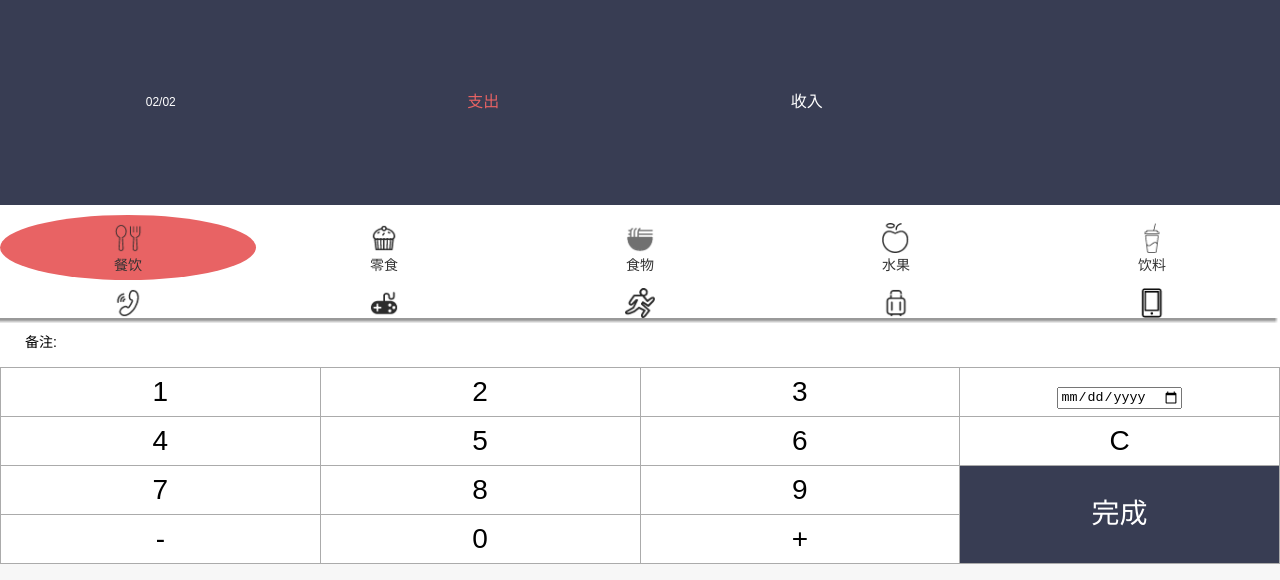
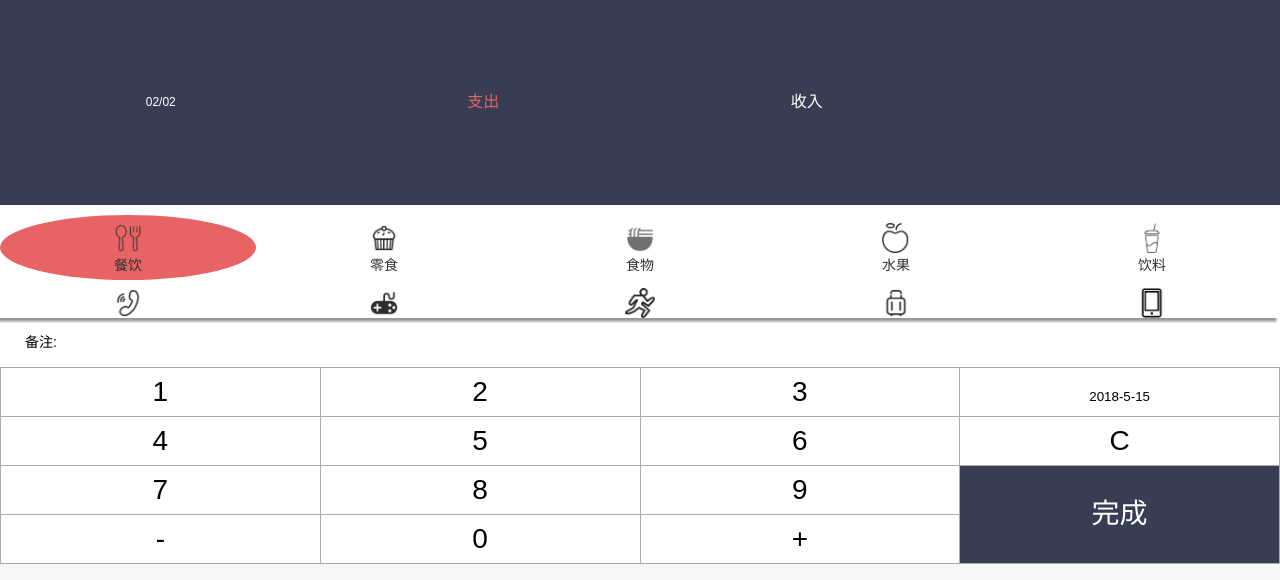
Before and after one commit to 18234172971/leCat, a plain HTML site: page account.html in a window 1280 px wide. Shown: the top 580 px of the page. Drawn offline with nearby package versions, Linux system fonts and the light colour scheme.

Commit message:
修改类型为text

```diff
--- a/account.html
+++ b/account.html
@@ -13,6 +13,13 @@
     <script src="https://cdn.bootcss.com/jquery/3.3.1/jquery.slim.js"></script>
 </head>
 <body>
+<style>
+    #myDate{
+        outline: 0;
+        border: 0;
+        text-align: center;
+    }
+</style>
 <div id="header">
     <div id="header-nav" class="header">
         <h1>
@@ -72,7 +79,7 @@
                 <td>1</td>
                 <td>2</td>
                 <td>3</td>
-                <td class="c_func_btn"><input type="date"></td>
+                <td class="c_func_btn"><input TYPE="text" id="myDate"></td>
             </tr>
             <tr>
                 <td>4</td>
@@ -176,5 +183,9 @@
             }
         }
     }
+
+//    日期
+    var now = new Date();
+    myDate.value=new Date().getFullYear() + '-' + (new Date().getMonth() + 1) + '-' + new Date().getDate();
 </script>
 </html>
```
Also changed, not shown: bill.html (+16 -5 lines).
